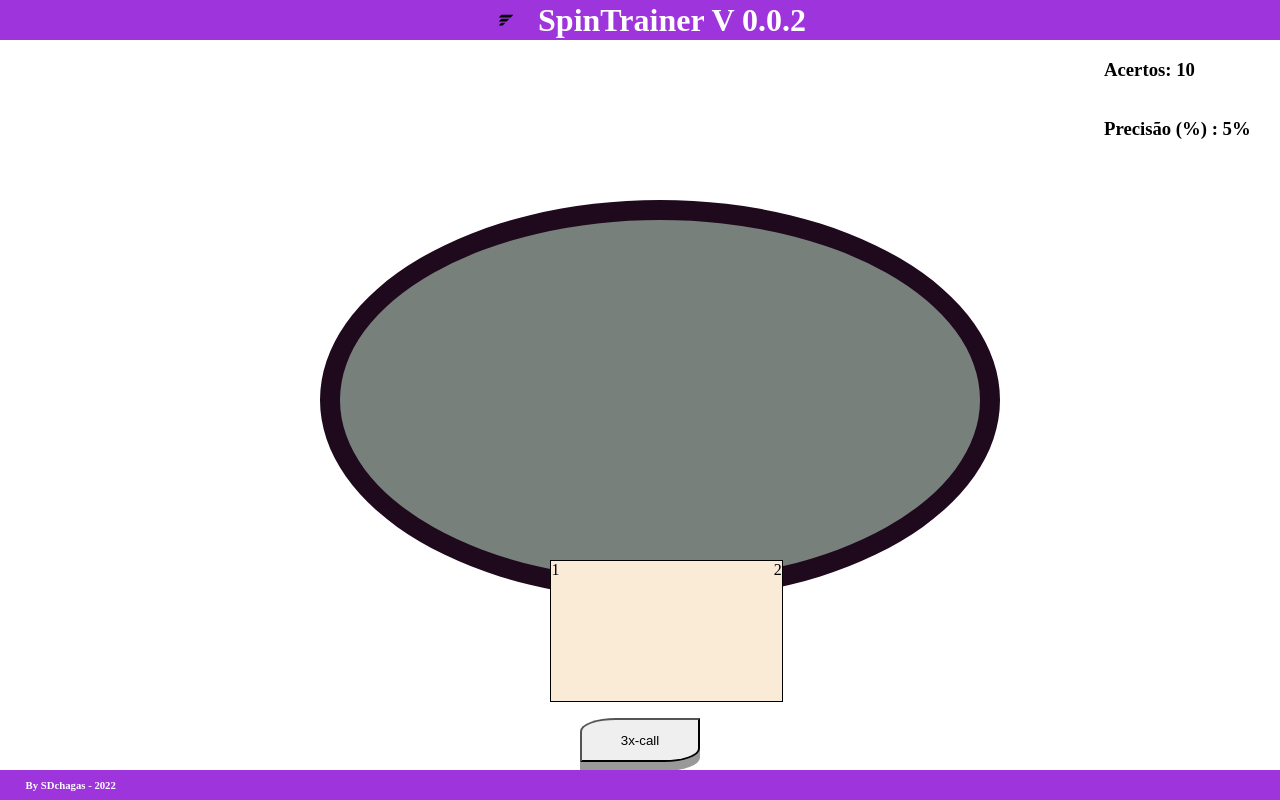
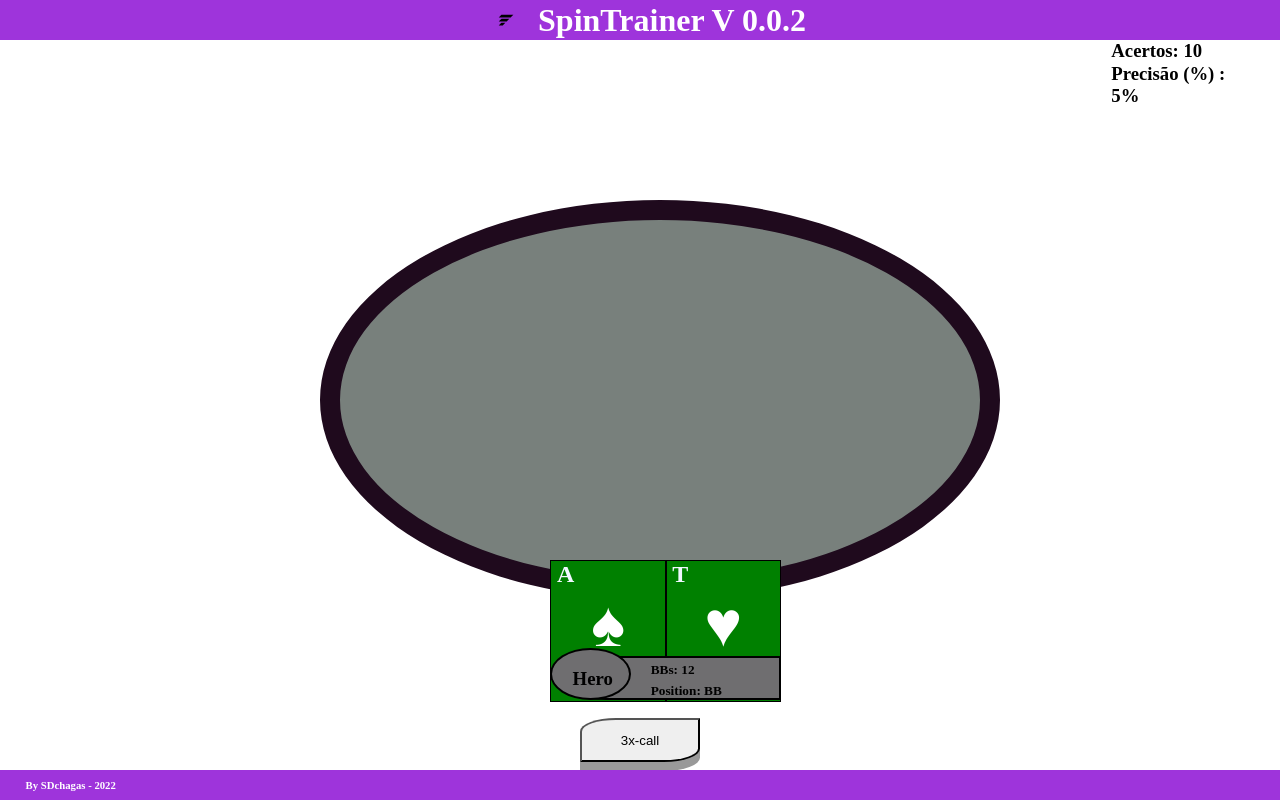
Before and after one commit to SDchagas/SpinReact, a React (Create React App) app: page / in a window 1280 px wide. Built offline with nearby package versions, Linux system fonts and the light colour scheme.

Commit message:
configuração do InfoHero

```diff
--- a/src/App.js
+++ b/src/App.js
@@ -5,6 +5,12 @@ import Hits from "./components/hits/hits";
 import Foot from './components/footer/footer';
 import Table  from "./components/table/table";
 import Cards from "./components/cards/cards";
+import InfoHero from "./components/infohero/infohero";
+
+const nipes = ['♦','♣' ,'♥', '♠']
+const textBtnsInitial = ['start', 'check', 'all-in'];
+const textX = ['2x-', '2,5x-', '3x-', '3,5x-', '4x-','4,5x-'];
+const foldCall = ['fold', 'call'];
 
 class App extends React.Component {
    render (){
@@ -13,7 +19,8 @@ class App extends React.Component {
         <Header />
         <Hits />
         <Table />
-        <Cards />
+        <Cards nipesL={nipes[3]} nipesR={nipes[2]} />
+        <InfoHero />
         <Btns />
         <Foot />
     </body>
--- a/src/components/btns/btns.js
+++ b/src/components/btns/btns.js
@@ -1,8 +1,5 @@
 import React from "react";
 import './index.css';
-const textBtnsInitial = ['start', 'check', 'all-in'];
-const textX = ['2x-', '2,5x-', '3x-', '3,5x-', '4x-','4,5x-'];
-const foldCall = ['fold', 'call'];
 
 class Btns extends React.Component {
   state = {
@@ -11,7 +8,7 @@ class Btns extends React.Component {
     render() {
         return (
           <div className="btns" id="divBotoes">
-             <button className="btAction btn">{textX[2]}{foldCall[1]} </button>
+             <button className="btAction btn">3x-call </button>
           </div>
         );
     }
--- a/src/components/cards/cards.js
+++ b/src/components/cards/cards.js
@@ -1,13 +1,19 @@
 import React from "react";
 import './index.css';
+
+
 
 class Cards extends React.Component {
     render() {
         return (
-            <div>
-                <div id="cards">
-                    <div className="Lhand"> 1</div>
-                    <div className="Rhand"> 2</div>
+            <div id="cards">
+                <div className="Lhand green">
+                    <h2 className="value">A</h2>
+                    <div className="nipe">{this.props.nipesL}</div>
+                </div>
+                <div className="Rhand green">
+                    <h2 className="value">T</h2>
+                    <div className="nipe ">{this.props.nipesR}</div>
                 </div>
             </div>
         );
@@ -17,3 +23,10 @@ class Cards extends React.Component {
 
 //aqui colocamos a propriedade, e no outro arquivo ela recupera;
 export default Cards; //esporta essa função para que possamos recuperar em outro arquivo
+
+
+//pausV, COpaVerm, espada preto, Ouro Azul
+// Paus- &clubs; ♣
+// Ouro &diams; ♦
+// Ouro &hearts; ♥
+// Ouro &spades; ♠
--- a/src/components/cards/index.css
+++ b/src/components/cards/index.css
@@ -1,4 +1,3 @@
-
  #cards {
     display: flex;
     top: 70%;
@@ -7,15 +6,48 @@
     position: absolute;
     height: 140px;
     width: 18%;
-    border-style:solid ;
-    border-width: 1px;
-    background-color: antiquewhite;
+
     }
- .Lhand .Rhand {
-    display: flex;
-    justify-content: center;
+ .Lhand  {
     border-style: solid;
+    border-width: thin;
+    border-color:black;
     background-color: rgb(255, 255, 255);
     height:100%;
     width: 50%;
    }
+
+   .Rhand {
+    border-style: solid;
+    border-color:black ;
+    background-color: rgb(255, 255, 255);
+    height:100%;
+    width: 50%;
+    border-width: thin;
+   }
+
+   .nipe {
+      top:25%;
+      text-align: center;
+      font-size: 400%;
+      color: white;
+
+   }
+
+   .value {
+      margin: 0%;
+    margin-left: 5%;
+    color: aliceblue;
+   }
+   .red {
+      background-color: #c43c3c;
+   }
+   .green {
+      background-color: green;
+   }
+   .grey {
+      background-color: gray;
+   }
+   .blue {
+      background-color: rgb(26, 26, 187);
+   }
--- a/src/components/footer/index.css
+++ b/src/components/footer/index.css
@@ -6,7 +6,7 @@
     display: flex;
     align-items:center ;
     position: fixed;
-    justify-content: start;
+    justify-content: flex-start;
     padding: 1%;
     bottom: 0%;
     height: 0.5%;
--- a/src/components/hits/index.css
+++ b/src/components/hits/index.css
@@ -7,3 +7,13 @@
 
 
 }
+h3 {
+    margin-top:0.2%;
+    margin-bottom: 0.2%;
+    margin-left: 5%;
+   }
+   h5 {
+       margin-top:0.2%;
+       margin-bottom: 0.2%;
+       margin-left: 40%;
+   }
--- a/src/components/infohero/index.css
+++ b/src/components/infohero/index.css
@@ -0,0 +1,46 @@
+.box {
+    z-index: 0;
+    display: flex;
+    background-color: rgb(111, 110, 112);
+    width: 16.7%;
+    height: 5%;
+    position: absolute;
+    top: 82%;
+    left: 44%;
+    border-bottom-left-radius:20%;
+    border-color: rgb(0, 0, 0);
+    border-style: solid;
+    border-width: 2px;
+
+
+}
+
+#heroT {
+ margin-top:23%;
+ margin-bottom: 0.2%;
+ margin-left: 5%;
+}
+h5 {
+    margin-top:2%;
+    margin-bottom: 0.2%;
+    margin-left: 40%;
+}
+.stats {
+    flex-direction: column;
+}
+.hero {
+    top: 81%;
+    left: 43%;
+    z-index: 1;
+    border-radius: 50%;
+    border-top-right-radius: 50%;
+    border-bottom-right-radius: 50%;
+    border-style: solid;
+    border-width: 2px;
+    position: absolute;
+    height: 6%;
+    width: 6%;
+    background-color: rgb(111, 110, 112);
+    text-align: center;
+
+}
--- a/src/components/infohero/infohero.js
+++ b/src/components/infohero/infohero.js
@@ -1,11 +1,17 @@
 import React from "react";
+import './index.css';
 
 class InfoHero extends React.Component {
     render() {
         return (
-         <div >
-              <h3>Hero</h3>
-              <h3>Big Blinds</h3>
+         <div>
+            <div className="hero">
+              <h3 id="heroT">Hero</h3>
+            </div>
+              <div className="stats box">
+                 <h5>BBs: 12</h5>
+                 <h5>Position: BB</h5>
+              </div>
          </div>
         );
     }
--- a/src/index.css
+++ b/src/index.css
@@ -1,6 +1,8 @@
 
  body {
   background-color:#ffffff;
+  display: flex;
+  flex-direction: column;
  }
 
 
```
